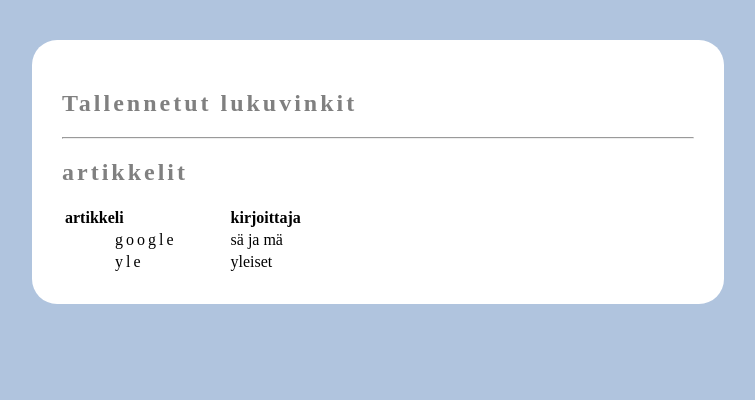
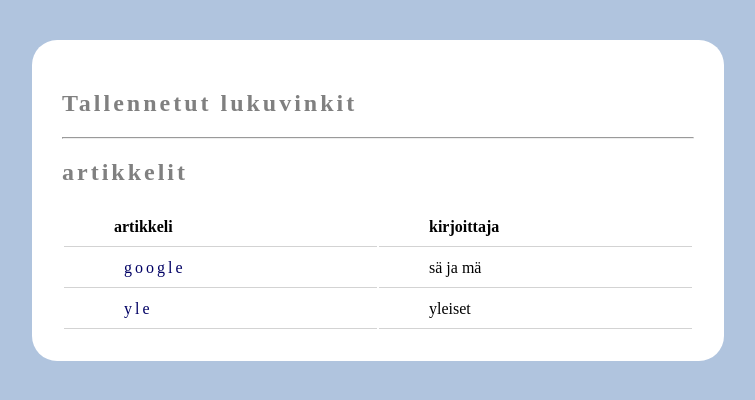
Before and after one commit to UncleRovo/TeamBoaOHTU2021, a Flask app: page /browse in a window 1280 px wide. Shown: the part 112-512 px from the top of the page, without its empty margins (262-1017 px from the left). Run offline with Flask 2, Linux system fonts and the light colour scheme.

Commit message:
added table styling in main.css

```diff
--- a/src/static/css/main.css
+++ b/src/static/css/main.css
@@ -8,6 +8,30 @@ a {
     color: rgb(0, 0, 0);
     padding: 25px 50px 25px 50px;
     letter-spacing: 3px;
+}
+
+table {
+    width: 100%;
+}
+
+th, td {
+    text-align: left;
+    width: 50%;
+    padding: 10px 50px 10px 50px;
+    border-bottom: 1px solid lightgray;
+}
+
+a.tablelink {
+    text-decoration: none;
+    color: rgb(0, 0, 100);
+    padding: 10px 10px 10px 10px;
+    letter-spacing: 3px;
+    transition: letter-spacing .5s, color .5s;
+}
+
+a.tablelink:hover {
+    letter-spacing: 5px;
+    color: rgb(0, 0, 150)
 }
 
 h2 {
```
